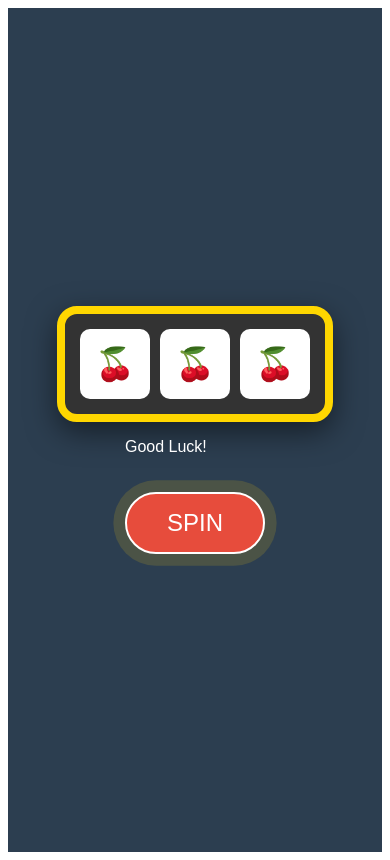
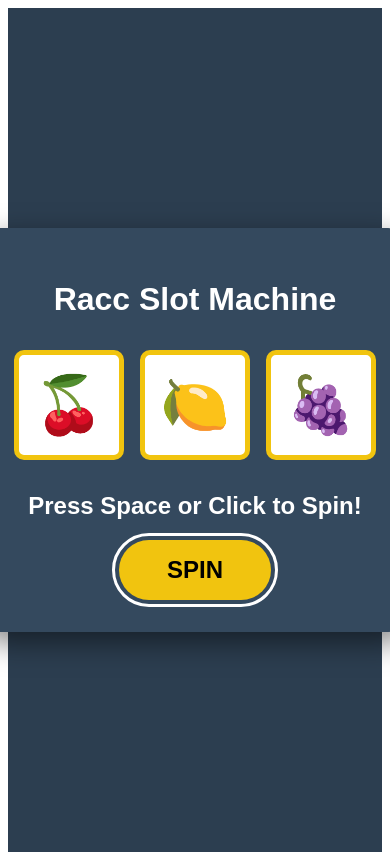
Before and after one commit to mpaolor/racc-machine-game, an Angular app: page / in a window 390 px wide. Built offline with nearby package versions, Linux system fonts and the light colour scheme.

Commit message:
refactor

```diff
--- a/src/app/app.component.css
+++ b/src/app/app.component.css
@@ -1,97 +1,100 @@
-.game-container {
+:host {
   display: flex;
-  flex-direction: column;
+  justify-content: center;
   align-items: center;
-  justify-content: center;
   min-height: 100vh;
+  font-family: sans-serif;
   background-color: #2c3e50;
   color: white;
-  font-family: sans-serif;
 }
 
-.slot-machine {
-  display: flex;
-  gap: 10px;
-  background: #333;
-  padding: 15px;
-  border: 8px solid #ffd700;
+.game-container {
+  text-align: center;
+  background: #34495e;
+  padding: 2rem;
   border-radius: 20px;
-  overflow: hidden;
   box-shadow: 0 10px 30px rgba(0,0,0,0.5);
 }
 
-/* Base styles to keep everything aligned */
+.reels-container {
+  display: flex;
+  gap: 1rem;
+  margin: 2rem 0;
+  justify-content: center;
+}
+
 .reel-window {
   width: 100px;
   height: 100px;
   background: white;
-  overflow: hidden;
+  border: 5px solid #f1c40f;
   border-radius: 10px;
+  overflow: hidden; /* Clips the blur-strip */
+  position: relative;
 }
 
-.symbol-strip {
-  display: flex;
-  flex-direction: column;
-  /* Always keep the transition active for smooth movement */
-  transition: transform 1s cubic-bezier(0.45, 0.05, 0.55, 0.95);
-  will-change: transform;
-}
-
-.blur-effect {
-  filter: blur(2px) brightness(1.1);
-  transform: scaleY(1.05);
-}
-
-.symbol-strip.animate {
-  /* High speed blur */
-  filter: blur(4px);
-}
-
-.symbol-card {
+.symbol-card, .static-symbol {
   width: 100px;
   height: 100px;
   display: flex;
   align-items: center;
   justify-content: center;
-  font-size: 3rem;
+  font-size: 3.5rem;
+  color: black;
 }
 
-.symbol-icon {
-  font-size: 3rem;
+/* The Fake Loop Animation */
+.blur-strip {
+  display: flex;
+  flex-direction: column;
+  animation: spinLoop 0.15s infinite linear;
+  filter: blur(3px);
+}
+
+@keyframes spinLoop {
+  from { transform: translateY(0); }
+  to { transform: translateY(-600px); } /* height (100) * number of symbols (6) */
+}
+
+/* A nice "bounce" when the symbol lands */
+.static-symbol {
+  animation: landBounce 0.2s ease-out;
+}
+
+@keyframes landBounce {
+  0% { transform: translateY(-20px); opacity: 0; }
+  100% { transform: translateY(0); opacity: 1; }
 }
 
 button {
-  padding: 15px 40px;
+  padding: 1rem 3rem;
   font-size: 1.5rem;
-  background-color: #e74c3c;
-  color: white;
+  font-weight: bold;
+  cursor: pointer;
+  background: #f1c40f;
   border: none;
   border-radius: 50px;
-  cursor: pointer;
-  margin-top: 20px;
+  transition: all 0.2s;
 }
 
 button:disabled {
-  background-color: #7f8c8d;
+  background: #95a5a6;
+  cursor: not-allowed;
+  transform: scale(0.95);
 }
 
-/* Pulsing effect when focused to show it's ready to play */
-button:focus {
-  animation: pulse 1.5s infinite;
-  outline: none;
-  border: 2px solid #fff;
+button.active:hover {
+  background: #f39c12;
+  transform: scale(1.05);
 }
 
-@keyframes pulse {
-  0% { box-shadow: 0 0 0 0px rgba(241, 196, 15, 0.7); }
-  70% { box-shadow: 0 0 0 15px rgba(241, 196, 15, 0); }
-  100% { box-shadow: 0 0 0 0px rgba(241, 196, 15, 0); }
+button:focus {
+  outline: 3px solid white;
+  outline-offset: 4px;
 }
 
-@media (max-width: 480px) {
-  .reel-window, .symbol-card {
-    width: 70px;
-    height: 70px;
-  }
-  .symbol-icon { font-size: 2rem; }
+.win-text {
+  color: #f1c40f;
+  text-shadow: 0 0 10px rgba(241, 196, 15, 0.8);
+  transform: scale(1.1);
 }
--- a/src/app/app.component.html
+++ b/src/app/app.component.html
@@ -1,25 +1,36 @@
 <div class="game-container">
-  <div class="slot-machine">
-    @for (reel of reels(); track $index) {
+  <h1>Racc Slot Machine</h1>
+
+  <div class="reels-container">
+    @for (symbolIndex of reels(); track $index) {
       <div class="reel-window">
-        <div class="symbol-strip"
-             [style.transform]="'translateY(-' + reel.offset + 'px)'"
-             [class.animate]="isSpinning()">
-
-          @for (set of [].constructor(200); track $index) {
-            @for (s of symbols; track s) {
-              <div class="symbol-card">
-                 <span class="symbol-icon">{{ s }}</span>
-              </div>
-            }
+        <div class="symbol-holder">
+          @if (isSpinning()) {
+            <div class="blur-strip">
+              @for (s of symbols; track $index) {
+                <div class="symbol-card">{{ s }}</div>
+              }
+              <div class="symbol-card">{{ symbols[0] }}</div>
+            </div>
+          } @else {
+            <div class="static-symbol">
+              {{ symbols[symbolIndex] }}
+            </div>
           }
         </div>
       </div>
     }
   </div>
 
-  <div class="controls">
-    <p class="status-text">{{ message() }}</p>
-    <button #spinbutton (click)="spin()" [disabled]="isSpinning()">SPIN</button>
+  <div class="ui-section">
+    <h2 [class.win-text]="message().includes('WIN')">{{ message() }}</h2>
+
+    <button
+      #spinButton
+      (click)="spin()"
+      [disabled]="isSpinning()"
+      [class.active]="!isSpinning()">
+      {{ isSpinning() ? 'SPINNING...' : 'SPIN' }}
+    </button>
   </div>
 </div>
--- a/src/app/app.component.ts
+++ b/src/app/app.component.ts
@@ -7,30 +7,19 @@ import { Component, ElementRef, afterNextRender, signal, viewChild } from '@angu
   styleUrls: ['./app.component.css']
 })
 export class AppComponent {
-  // Get the reference to the button using the signal-based viewChild
-  spinButton = viewChild<ElementRef<HTMLButtonElement>>('spinbutton');
+  spinButton = viewChild<ElementRef<HTMLButtonElement>>('spinButton');
 
-  symbols = ['🍒', '🍋', '💎', '7️⃣', '🔔', '🍇'];
-  symbolHeight = 100;
-
-  reels = signal([
-    { offset: 0, finalResult: 0 },
-    { offset: 0, finalResult: 0 },
-    { offset: 0, finalResult: 0 }
-  ]);
-
+  symbols = ['🍒', '🍋', '🍇', '🍊', '🔔', '💎'];
+  // Stores the index of the symbol shown in each of the 3 reels
+  reels = signal<number[]>([0, 1, 2]);
   isSpinning = signal(false);
-  message = signal('Good Luck!');
+  message = signal('Press Space or Click to Spin!');
 
   constructor() {
-    // This runs only once, after the app is rendered in the browser
+    // Initial focus so user can play immediately
     afterNextRender(() => {
-      this.focusSpinButton();
+      this.spinButton()?.nativeElement.focus();
     });
-  }
-
-  focusSpinButton() {
-    this.spinButton()?.nativeElement.focus();
   }
 
   spin() {
@@ -39,41 +28,29 @@ export class AppComponent {
     this.isSpinning.set(true);
     this.message.set('Spinning...');
 
-    this.reels.update(currentReels =>
-       currentReels.map((reel, index) => {
-        const selectedSymbolIndex = Math.floor(Math.random() * this.symbols.length);
+    // 1. Determine results immediately (The "Source of Truth")
+    const newResults = [
+      Math.floor(Math.random() * this.symbols.length),
+      Math.floor(Math.random() * this.symbols.length),
+      Math.floor(Math.random() * this.symbols.length)
+    ];
 
-        // DISTANCE MATH:
-        // We take the current offset and add a massive "jump" to it.
-        // This ensures the wheel always travels at least 15-25 full rotations.
-        const minRotationDistance = (15 + (index * 5)) * this.symbols.length * this.symbolHeight;
-        const extraDistance = selectedSymbolIndex * this.symbolHeight;
+    // 2. Wait for the "Fake" animation to finish
+    setTimeout(() => {
+      this.reels.set(newResults);
+      this.isSpinning.set(false);
+      this.checkWin(newResults);
 
-        // The new offset must also account for the current position so it lands correctly
-        const currentPositionInCycle = reel.offset % (this.symbols.length * this.symbolHeight);
-        const distanceToMove = minRotationDistance + extraDistance - currentPositionInCycle;
-
-        return {
-          finalResult: selectedSymbolIndex,
-          offset: reel.offset + distanceToMove
-        };
-      })
-    );
-
-    setTimeout(() => {
-      this.isSpinning.set(false);
-      this.checkWin();
-
-      // to ensure the button is focused after the spin animation completes, we use another timeout
+      // 3. Refocus the button so Spacebar works for the next spin
       setTimeout(() => {
-        this.focusSpinButton();
-      }, 1);
-    }, 1050);
+        this.spinButton()?.nativeElement.focus();
+      }, 0);
+    }, 1200); // This duration matches the feel of the spin
   }
 
-  checkWin() {
-    const results = this.reels().map(r => r.finalResult);
-    if (results.every(val => val === results[0])) {
+  checkWin(results: number[]) {
+    // Check if all three symbols are the same
+    if (results[0] === results[1] && results[1] === results[2]) {
       this.message.set('💰 BIG WIN! 💰');
     } else {
       this.message.set('Try Again!');
```
